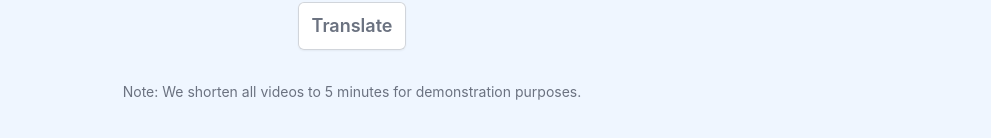
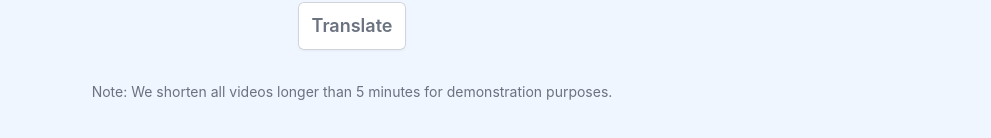
Before and after one commit to Dub-Master/dub-web, a React (Create React App) app: page / in a window 1280 px wide. Shown: the part 610-748 px from the top of the page, without its empty margins (288-1279 px from the left). Built offline with nearby package versions, Linux system fonts and the light colour scheme; no server answers.

Commit message:
updated note to homepage about video length

```diff
--- a/src/components/Home.tsx
+++ b/src/components/Home.tsx
@@ -94,7 +94,8 @@ const Home: FC = () => {
         {isJobPending ? "Processing.." : "Translate"}
       </button>
       <p className="mt-8 text-sm text-gray-500">
-        Note: We shorten all videos to 5 minutes for demonstration purposes.
+        Note: We shorten all videos longer than 5 minutes for demonstration
+        purposes.
       </p>
     </div>
   );
```
